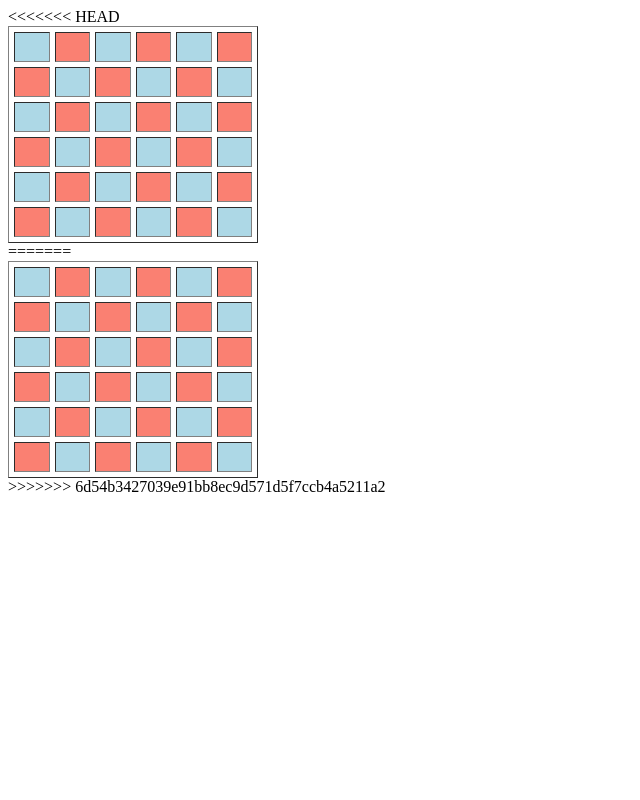
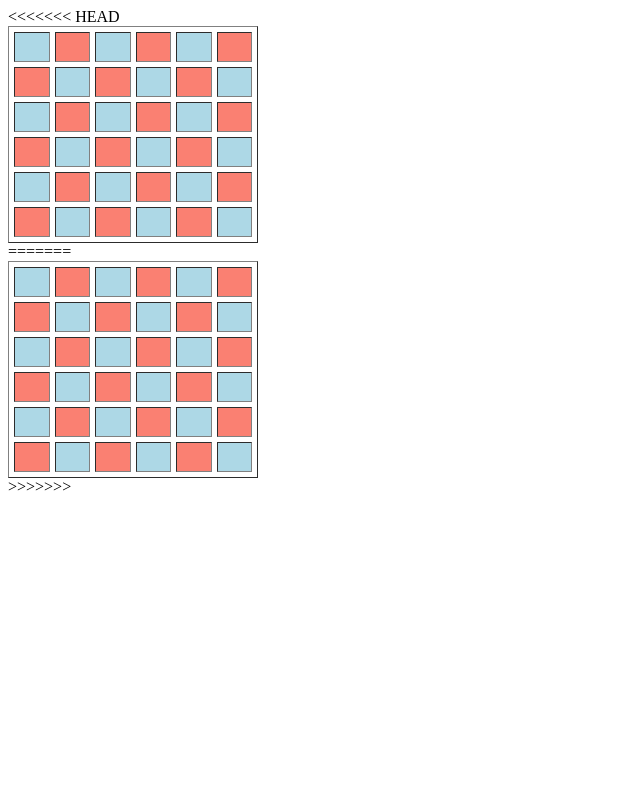
Before and after one commit to fammyos/pw2021_203040040, a PHP site: page /Tugas1.php in a window 1280 px wide. Shown: the whole page, without its empty margins (0-640 px from the left). Run offline with PHP 8.4, Linux system fonts and the light colour scheme.

Commit message:
update tugas1 praktikum

```diff
--- a/praktikum/tugas1/Tugas1.php
+++ b/praktikum/tugas1/Tugas1.php
@@ -60,4 +60,4 @@
     </tr>
 <?php endfor; ?>
 </table>
->>>>>>> 6d54b3427039e91bb8ec9d571d5f7ccb4a5211a2
+>>>>>>>
```
